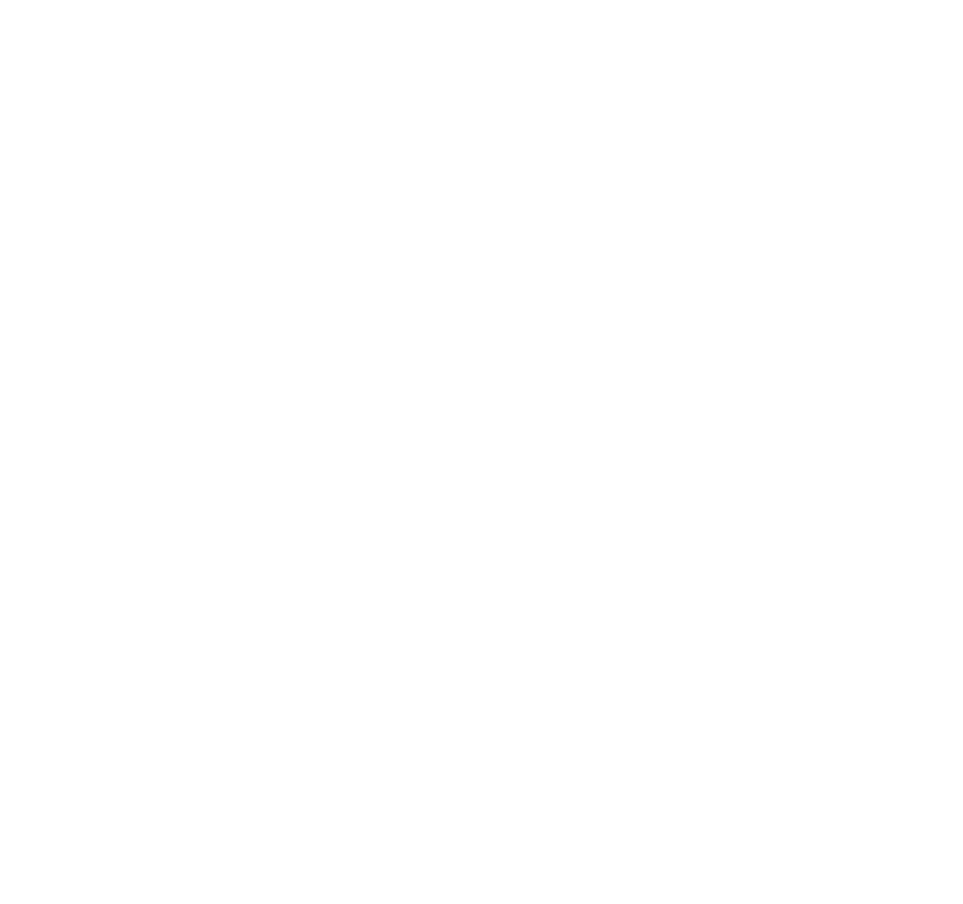
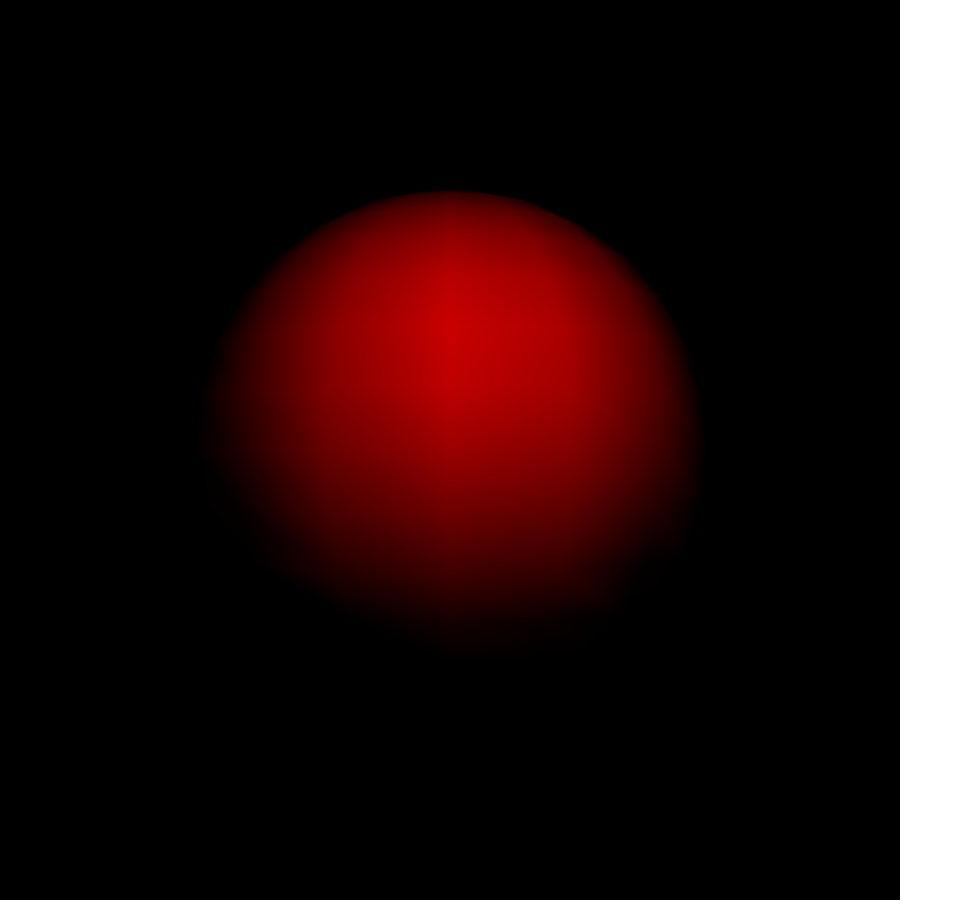
Before and after one commit to Green-Snake-Platinum-Kangaroo/Green-Snake-Platinum-Kangaroo, a plain HTML site: page index.html in a window 1280 px wide. Shown: the whole page, without its empty margins (0-963 px from the left). Before the commit the page ends 800 px from the top, so only its background shows below. Drawn offline with Linux system fonts and the light colour scheme.

Commit message:
render a sphere element to the dom

```diff
--- a/index.html
+++ b/index.html
@@ -4,11 +4,79 @@
   <meta charset="UTF-8">
   <title>Green Snake Platinum Kangaroo</title>
   <link rel='stylesheet' href='stylesheets/style.css' />
-  <script src="js/three.min.js"></script>
-  <script src="js/jquery.min.js"></script>
 
 </head>
 <body>
+  <div id="container"></div>
+</body>
 
-</body>
+  <script src="js/jquery.min.js"></script>
+  <script src="js/three.min.js"></script>
+  <script type="text/javascript">
+
+  // set the scene size
+  var WIDTH = 900,
+      HEIGHT = 900;
+
+  // set some camera attributes
+  var VIEW_ANGLE = 45,
+      ASPECT = WIDTH / HEIGHT,
+      NEAR = 0.1,
+      FAR = 10000;
+
+  // get the DOM element to attach to
+  var $container = $('#container');
+
+  // create a WebGL renderer, camera and a scene
+  var renderer = new THREE.WebGLRenderer();
+  var camera = new THREE.PerspectiveCamera(  VIEW_ANGLE,
+                                  ASPECT,
+                                  NEAR,
+                                  FAR  );
+  var scene = new THREE.Scene();
+
+  // the camera starts at 0,0,0 so pull it back
+  camera.position.z = 300;
+
+  // start the renderer
+  renderer.setSize(WIDTH, HEIGHT);
+
+  // attach the render-supplied DOM element
+  $container.append(renderer.domElement);
+
+  // create the sphere's material
+  var sphereMaterial = new THREE.MeshLambertMaterial({
+      color: 0xCC0000
+  });
+
+  // set up the sphere vars
+  var radius = 70;
+  var segments = 16;
+  var rings = 16;
+
+  // create a new mesh with sphere geometry
+  var sphere = new THREE.Mesh(
+     new THREE.SphereGeometry(radius, segments, rings),
+     sphereMaterial);
+
+  // add the sphere to the scene
+  scene.add(sphere);
+
+  // and the camera
+  scene.add(camera);
+
+  // create a point light
+  var pointLight = new THREE.PointLight( 0xFFFFFF );
+
+  // set its position
+  pointLight.position.x = 10;
+  pointLight.position.y = 50;
+  pointLight.position.z = 130;
+
+  // add to the scene
+  scene.add(pointLight);
+
+  // draw!
+  renderer.render(scene, camera);
+  </script>
 </html>
--- a/stylesheets/style.css
+++ b/stylesheets/style.css
@@ -6,3 +6,8 @@ canvas {
   width: 100%;
   height: 100%
 }
+
+#container {
+  width: 100%;
+  height: 100%;
+}
```
